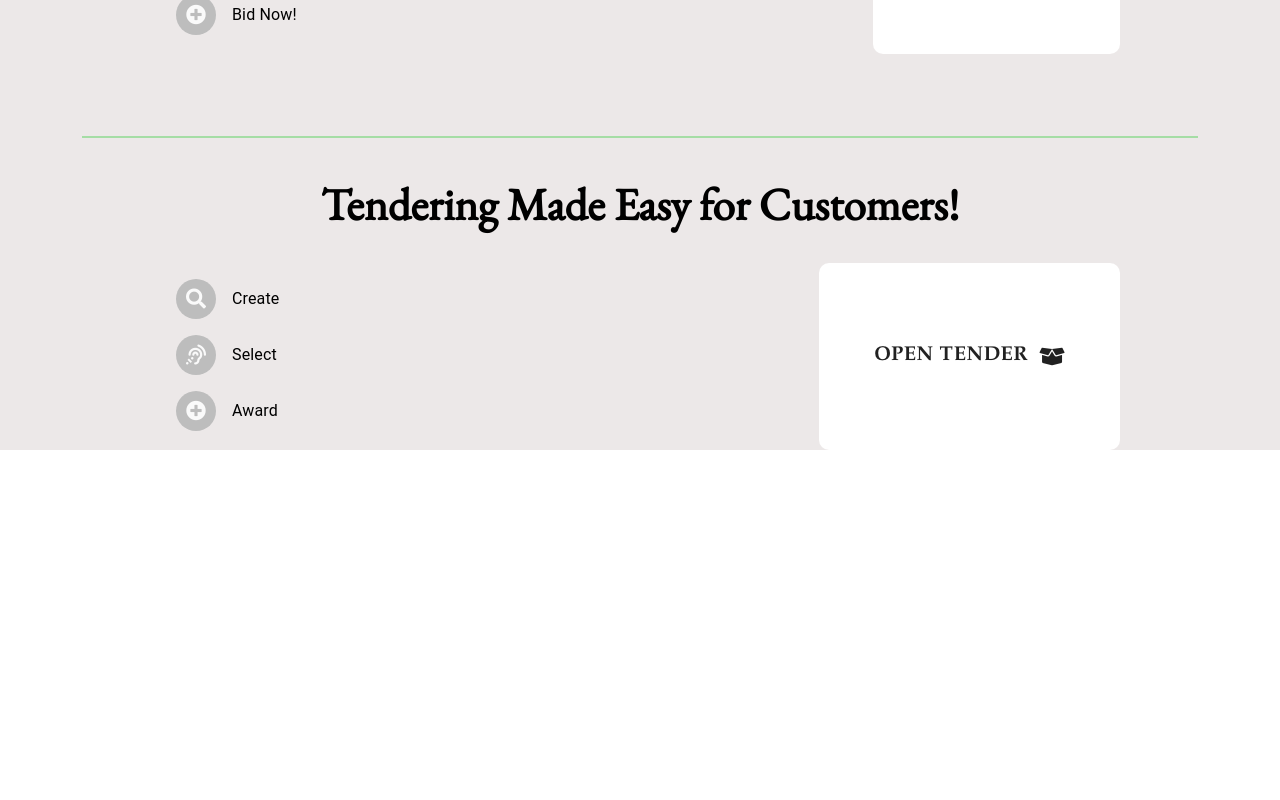
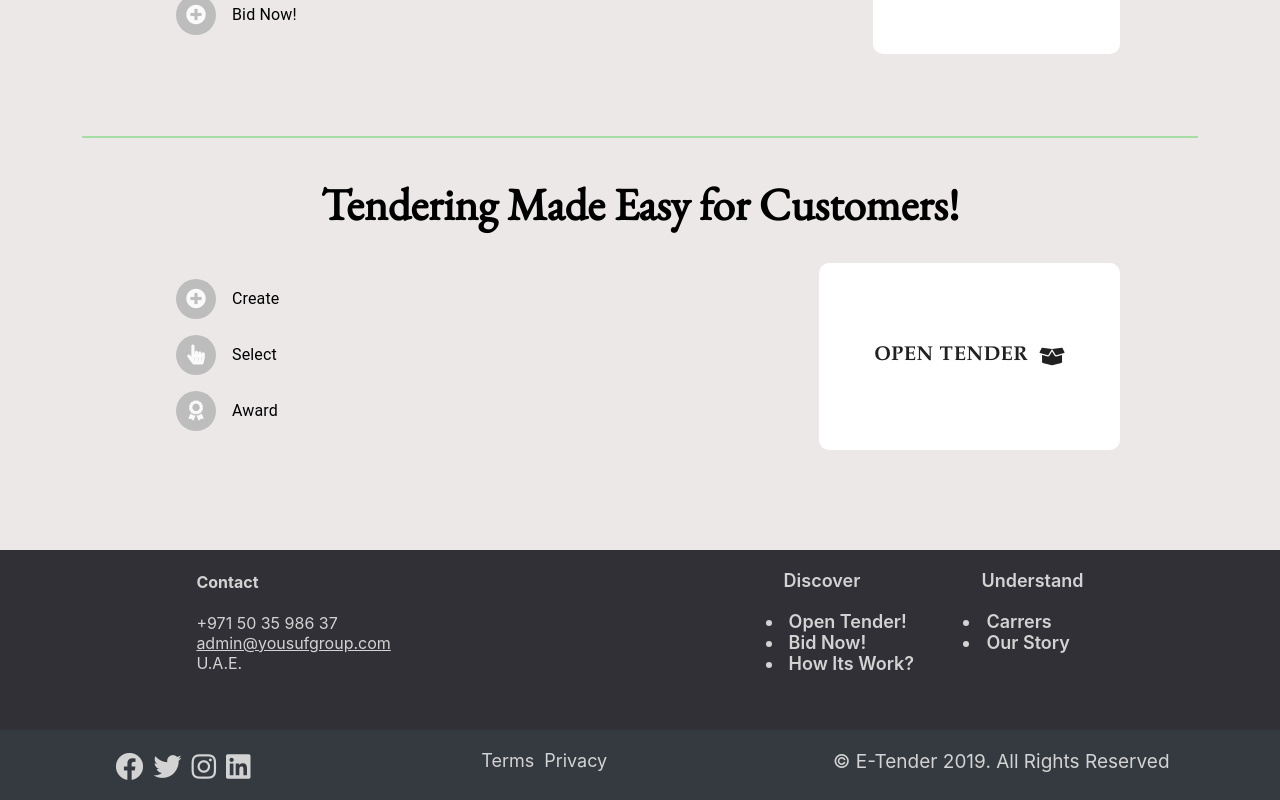
Before and after one commit to DaniyalKukda/etender, a React (Create React App) app: page / in a window 1280 px wide. Shown: the part 1351-2151 px from the top of the page. Before the commit the page ends 1801 px from the top, so only its background shows below. Built offline with nearby package versions, Linux system fonts and the light colour scheme.

Commit message:
landing home page is completed

```diff
--- a/src/Component/Footer/Footer.css
+++ b/src/Component/Footer/Footer.css
@@ -0,0 +1,68 @@
+.footer{
+    background-color: #303036;
+    color: #d3d3d3;
+    height: 250px;
+    display: flex;
+    flex-direction: column;
+    justify-content: space-between;
+    margin-top: 100px;
+}
+a{
+    color: #d3d3d3;
+    padding: 0px 5px;
+    text-decoration: none;
+    transition: all 2s;
+}
+a:hover{
+    color: #303036;
+    background-color: #d3d3d3;
+    border-radius: 5px;
+}
+.social{
+    font-size: 28px;
+}
+.copyright{
+    font-size: 19px;
+    color: #d3d3d3;
+}
+.footer .footer-content{
+    display: flex;
+    justify-content: space-around;
+}
+.footer .footer-bottom{
+    background-color: #343a40;
+    color: #686868;
+    height: 50px;
+    width: 100%;
+    padding-top: 20px;
+    display: flex;
+    justify-content: space-around;
+}
+.footer-section{
+    display: flex;
+    width: 300px;
+    justify-content: space-between;
+}
+.listheading , .list {
+    font-weight: 600;
+    margin: 20px 0px;
+    padding: 0;
+    font-size: 18px;
+}
+@media (max-width:578px){
+    .footer .footer-bottom{
+        flex-direction: column;
+        height: 120px;
+        text-align: center;
+    }
+}
+@media (max-width:526px){
+    .footer{
+        height: 283px;
+    }
+    .footer .footer-content{
+        justify-content: center;
+        flex-direction: column;
+        align-items: center;
+    }
+}
--- a/src/Component/Footer/Footer.js
+++ b/src/Component/Footer/Footer.js
@@ -3,9 +3,49 @@ import "./Footer.css"
 import { exportNamedDeclaration } from '@babel/types';
 
 class Footer extends Component {
-    render(){
-        return(
-            <h1></h1>
+    render() {
+        return (
+            <div className="footer">
+                <div className="footer-content">
+                    <div className="contact-form">
+                        <h4>Contact</h4>
+                        <p style={{margin:"0px"}}>+971 50 35 986 37</p>
+                        <a style={{padding:"0px" , textDecoration:"underline"}} href="#">admin@yousufgroup.com</a>
+                        <p style={{margin:"0px"}}>U.A.E.</p>
+                    </div>
+                    <div className="footer-section">
+                        <div>
+                            <p className="listheading">Discover</p>
+                            <ul className="list">
+                                <li><a href="#">Open Tender!</a></li>
+                                <li><a href="#">Bid Now!</a></li>
+                                <li><a href="#">How Its Work?</a></li>
+                            </ul>
+                        </div>
+                        <div>
+                            <p className="listheading">Understand</p>
+                            <ul className="list">
+                                <li><a href="#">Carrers</a></li>
+                                <li><a href="#">Our Story</a></li>
+                            </ul>
+                        </div>
+                    </div>
+                </div>
+                <div className="footer-bottom">
+                    <div className="social">
+                        <a href="#" style={{borderRadius:"50px"}}><i class="fab fa-facebook"></i></a>
+                        <a href="#" style={{borderRadius:"50px"}}><i class="fab fa-twitter"></i></a>
+                        <a href="#" style={{borderRadius:"50px"}}><i class="fab fa-instagram"></i></a>
+                        <a href="#" style={{borderRadius:"50px"}}><i class="fab fa-linkedin"></i></a>
+                    </div>
+                    <div>
+                        <a style={{ fontSize: "18px" }} href="#">Terms</a>
+                        <a style={{ fontSize: "18px" }} href="#">Privacy</a>
+                    </div>
+                    <span className="copyright"> &copy; E-Tender 2019. All Rights Reserved </span>
+                </div>
+            </div>
         )
     }
 }
+export default Footer
--- a/src/Component/Homepage/Home.js
+++ b/src/Component/Homepage/Home.js
@@ -77,7 +77,7 @@ class Home extends Component {
                             <ListItem>
                                 <ListItemAvatar>
                                     <Avatar>
-                                    <i class="fas fa-search"></i>
+                                    <i class="fas fa-plus-circle"></i>
                                     </Avatar>
                                 </ListItemAvatar>
                                 <ListItemText primary="Create" />
@@ -85,7 +85,7 @@ class Home extends Component {
                             <ListItem>
                                 <ListItemAvatar>
                                     <Avatar>
-                                    <i class="fas fa-assistive-listening-systems"></i>
+                                    <i class="fas fa-hand-pointer"></i>
                                     </Avatar>
                                 </ListItemAvatar>
                                 <ListItemText primary="Select" />
@@ -93,7 +93,7 @@ class Home extends Component {
                             <ListItem>
                                 <ListItemAvatar>
                                     <Avatar>
-                                    <i class="fas fa-plus-circle"></i>
+                                    <i class="fas fa-award"></i>
                                     </Avatar>
                                 </ListItemAvatar>
                                 <ListItemText primary="Award" />
--- a/src/Component/index.js
+++ b/src/Component/index.js
@@ -1,12 +1,14 @@
 import React, { Component } from 'react';
 import Appbar from './AppBar/Appbar';
-import Home from './Homepage/Home'
+import Home from './Homepage/Home';
+import Footer from "./Footer/Footer"
 class PostComponent extends Component {
     render() {
         return (
             <div>
                 <Appbar />
                 <Home />
+                <Footer />
             </div>
         )
     }
```
